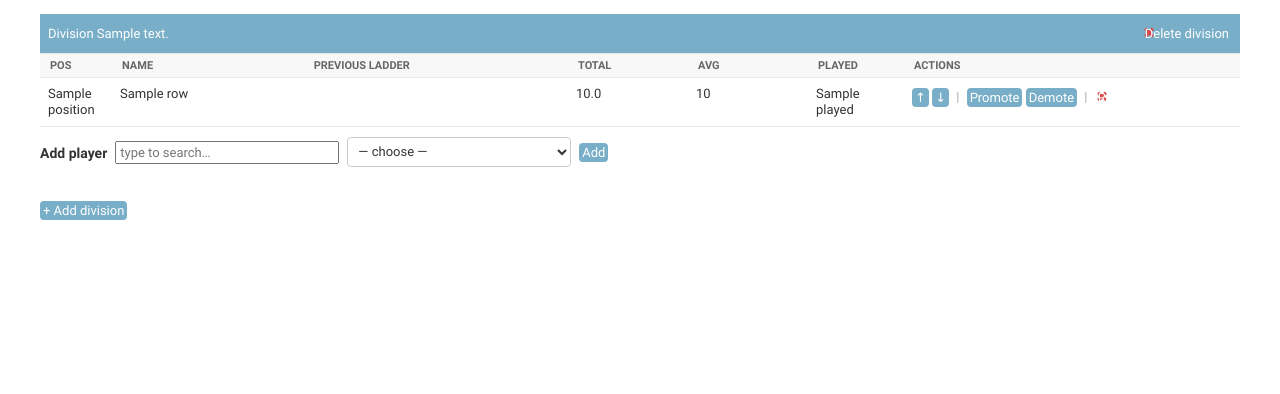
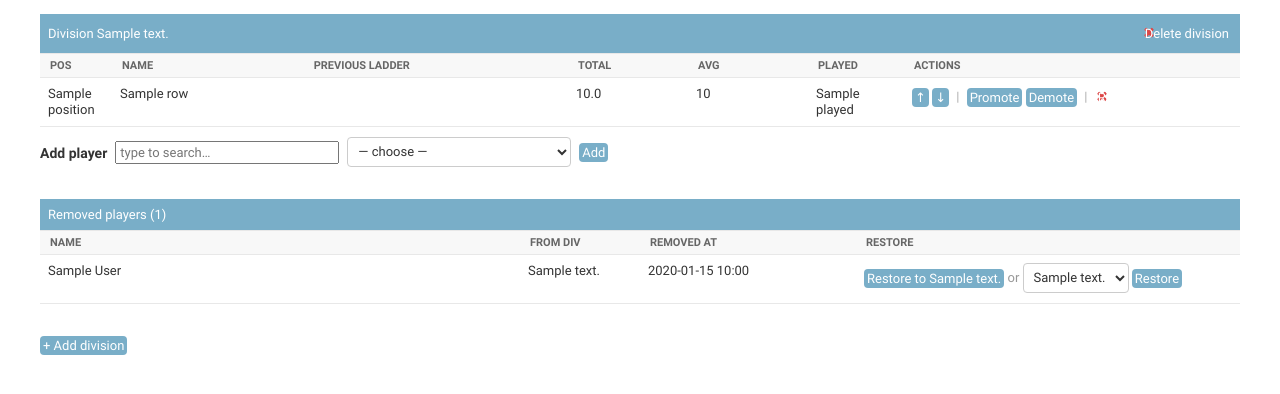
Before and after one commit to jzahedieh/django-tennis-ladder, a Django app: template ladder/templates/admin/ladder/season/draft_workspace.html in a window 1280 px wide. Shown: the part 221-615 px from the top of the page. Run offline with Django 3.2, Linux system fonts and the light colour scheme; data comes from the database, SQL or seed files in the repository; tables that the repository leaves empty hold one stand-in row (values such as "Sample post"); the template is opened without the code that fills it: values that come from a table or form of the project are taken from there, most other values are stand-ins (such as "Sample title", 1, 10 or a date in 2020).

Commit message:
draft removal log and restore

```diff
--- a/ladder/models.py
+++ b/ladder/models.py
@@ -414,3 +414,17 @@ class Prospect(models.Model):
 
     def __str__(self):
         return f"{self.last_name}, {self.first_name} <{self.email}>"
+
+class DraftRemoval(models.Model):
+    season        = models.ForeignKey("Season", on_delete=models.CASCADE, related_name="draft_removals")
+    player        = models.ForeignKey("Player", on_delete=models.CASCADE)
+    from_division = models.PositiveIntegerField()
+    note          = models.CharField(max_length=200, blank=True)
+    removed_at    = models.DateTimeField(auto_now_add=True)
+
+    class Meta:
+        ordering = ("-removed_at",)
+        indexes = [models.Index(fields=["season", "from_division"])]
+
+    def __str__(self):
+        return f"{self.player} from {self.season.name} division {self.from_division}"
--- a/ladder/templates/admin/ladder/season/draft_workspace.html
+++ b/ladder/templates/admin/ladder/season/draft_workspace.html
@@ -185,6 +185,62 @@
   </div>
 {% endfor %}
 
+<div class="module" id="removed" style="margin-top:1.25rem;">
+  <h2>Removed players ({{ removals|length }})</h2>
+
+  {% if removals %}
+    <table class="listing" style="width:100%;">
+      <thead>
+        <tr>
+          <th>Name</th>
+          <th style="width:10%">From div</th>
+          <th style="width:18%">Removed at</th>
+          <th style="width:32%">Restore</th>
+        </tr>
+      </thead>
+      <tbody>
+        {% for r in removals %}
+          <tr>
+            <td>{{ r.player.first_name }} {{ r.player.last_name }}</td>
+            <td>{{ r.from_division }}</td>
+            <td>{{ r.removed_at|date:"Y-m-d H:i" }}</td>
+            <td>
+              <form method="post"
+                    action="{% url 'admin:ladder_season_restore_removed' season.id r.id %}"
+                    data-div-anchor="removed"
+                    style="display:inline;">
+                {% csrf_token %}
+                <button class="button">Restore to {{ r.from_division }}</button>
+              </form>
+
+              <span style="opacity:.5">or</span>
+
+              <form method="post"
+                    action=""
+                    data-div-anchor="removed"
+                    style="display:inline;"
+                    onsubmit="
+                      var sel=this.querySelector('select');
+                      this.action='{% url 'admin:ladder_season_restore_removed_to' season.id r.id 999 %}'.replace('999', sel.value);
+                    ">
+                {% csrf_token %}
+                <select>
+                  {% for d in divisions %}
+                    <option value="{{ d.division }}">{{ d.division }}</option>
+                  {% endfor %}
+                </select>
+                <button class="button">Restore</button>
+              </form>
+            </td>
+          </tr>
+        {% endfor %}
+      </tbody>
+    </table>
+  {% else %}
+    <p style="opacity:.7">No players removed in this draft.</p>
+  {% endif %}
+</div>
+
 <div class="actions-bar" style="margin-bottom:1rem;">
   <form method="post" action="{% url 'admin:ladder_season_add_div' season.id %}" data-div-anchor="top">
     {% csrf_token %}
```
Also changed, not shown: ladder/admin.py (+61 -2 lines), ladder/migrations/0015_draftremoval.py (added).
